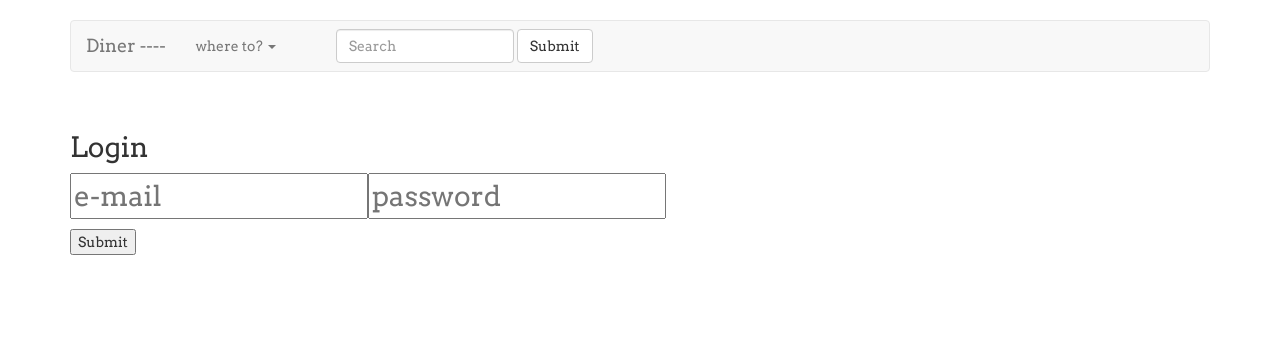
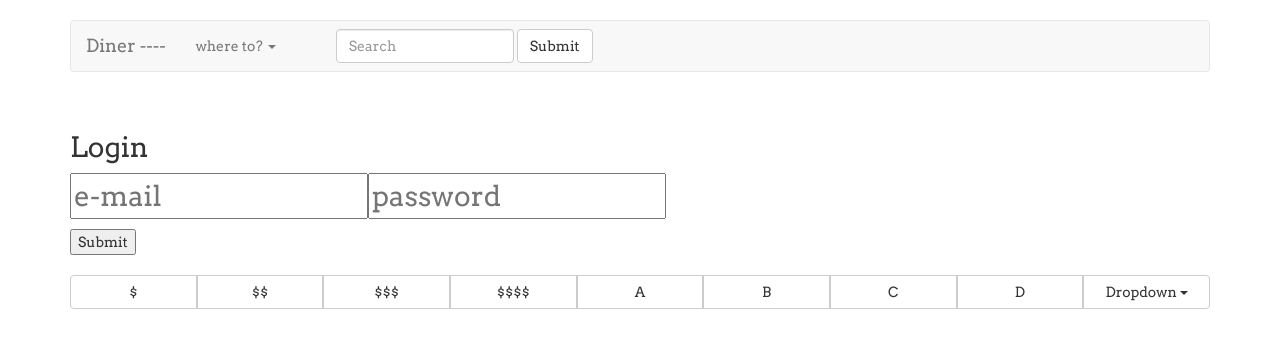
Before and after one commit to MartinCrane/dined-react, a React (Create React App) app: page / in a window 1280 px wide. Shown: the top 348 px of the page. Built offline with nearby package versions, Linux system fonts and the light colour scheme.

Commit message:
started filter

```diff
--- a/public/index.html
+++ b/public/index.html
@@ -6,8 +6,6 @@
     <!-- Latest compiled and minified CSS -->
     <link rel="stylesheet" href="https://maxcdn.bootstrapcdn.com/bootstrap/latest/css/bootstrap.min.css">
     <link href="https://fonts.googleapis.com/css?family=Arvo|Bitter" rel="stylesheet">
-
-
     <link rel="shortcut icon" href="%PUBLIC_URL%/favicon.ico">
 
     <title>React App</title>
--- a/src/App.js
+++ b/src/App.js
@@ -6,6 +6,7 @@ import { ConnectedLogin } from './components/account/Login'
 import { ConnectedSearch } from './components/search/Search'
 import { ConnectedRegister } from './components/account/Registration'
 import { ConnectedNavigation } from './components/panels/Navigation'
+import { ConnectedFilter } from './components/favorites/Filter'
 import logo from './logo.svg';
 
 import './App.css';
@@ -24,6 +25,7 @@ class App extends Component {
         </Row>
         <Row className="container">
           {this.props.login ? <ConnectedMain /> : logout}
+          <ConnectedFilter/>
         </Row>
       </Grid>
       </div>
--- /dev/null
+++ b/src/actions/restaurant.js
@@ -0,0 +1,21 @@
+export const price_function = (price) => {
+  switch (price) {
+    case price = "":
+      return "N/A"
+      break;
+    case price = 1:
+      return "$"
+      break;
+    case price = 2:
+      return "$$"
+      break;
+    case price = 3:
+      return "$$$"
+      break;
+    case price = 4:
+      return "$$$$"
+      break;
+    default:
+        return "N/A"
+  }
+}
--- a/src/components/favorites/Favorites.js
+++ b/src/components/favorites/Favorites.js
@@ -3,6 +3,7 @@ import { connect } from 'react-redux'
 import { ConnectedRestaurantThumb } from '../restaurant/RestaurantThumb'
 import { Col } from 'react-bootstrap';
 import { ButtonToolbar } from 'react-bootstrap';
+import { ConnectedFilter } from './Filter'
 
 export class Favorites extends Component {
     removeFromDisplay() {
@@ -14,11 +15,15 @@ export class Favorites extends Component {
           <Col sm={4} md={4}><ConnectedRestaurantThumb key={index}
                                                        restaurant={restaurant}
                                                        action={"Remove from Favorites"}
-                                                       removeFromDisplay = {this.removeFromDisplay}/></Col>)
+                                                       removeFromDisplay = {this.removeFromDisplay}/>
+                                                       </Col>)
 
     return(
         <div>
+          <ConnectedFilter/>
+          <div>
           {restaurantThumbList}
+          </div>
         </div>
     )
   }
--- /dev/null
+++ b/src/components/favorites/Filter.js
@@ -0,0 +1,43 @@
+import React, { Component } from 'react';
+import { connect } from 'react-redux'
+import { ConnectedRestaurantThumb } from '../restaurant/RestaurantThumb'
+import { ButtonToolbar, ButtonGroup, Button, DropdownButton, MenuItem, Col } from 'react-bootstrap';
+
+
+export class Filter extends Component {
+  constructor() {
+    super()
+    this.state = {
+    }
+  }
+
+  render(){
+    const filterInterface = <ButtonGroup justified>
+                              <Button href="#">$</Button>
+                              <Button href="#">$$</Button>
+                              <Button href="#">$$$</Button>
+                              <Button href="#">$$$$</Button>
+                              <Button href="#">A</Button>
+                              <Button href="#">B</Button>
+                              <Button href="#">C</Button>
+                              <Button href="#">D</Button>
+                              <DropdownButton title="Dropdown" id="bg-justified-dropdown">
+                                <MenuItem eventKey="1">Dropdown link</MenuItem>
+                                <MenuItem eventKey="2">Dropdown link</MenuItem>
+                              </DropdownButton>
+                            </ButtonGroup>
+    return(
+        <div>
+        {filterInterface}
+        </div>
+    )
+  }
+}
+
+const mapStateToProps = (state) =>{
+  return{
+    favorites: state.favorites.restaurants
+  }
+}
+
+export const ConnectedFilter = connect(mapStateToProps)(Filter)
--- a/src/components/restaurant/RestaurantThumb.js
+++ b/src/components/restaurant/RestaurantThumb.js
@@ -3,6 +3,7 @@ import { Button, Collapse, Well, Image } from 'react-bootstrap';
 import { bindActionCreators } from 'redux'
 import { connect } from 'react-redux'
 import { addToFavorites, removeFromFavorites } from '../../actions/favorites'
+import { price_function } from '../../actions/restaurant'
 import { updateAddFavoritesServer, updateDeleteFavoritesServer } from '../../actions/favorites'
 
 
@@ -17,7 +18,6 @@ export class RestaurantThumb extends Component {
   }
 
   handleClick(event) {
-
     if (this.props.action === "Add to Favorites") {
       updateAddFavoritesServer(this.props.restaurant)
       this.props.addToFavorites(this.props.restaurant)
@@ -28,32 +28,10 @@ export class RestaurantThumb extends Component {
     this.props.removeFromDisplay(this.props.restaurant.yelp_id)
   }
 
-  price_function(price){
-    switch (price) {
-      case price = "":
-        return "N/A"
-        break;
-      case price = 1:
-        return "$"
-        break;
-      case price = 2:
-        return "$$"
-        break;
-      case price = 3:
-        return "$$$"
-        break;
-      case price = 4:
-        return "$$$$"
-        break;
-      default:
-          return "N/A"
-    }
-  }
-
   render(){
     let title = <div>
                   <h1>{this.props.restaurant.name}</h1>
-                  <h1>Price Range: {this.price_function(this.props.restaurant.price)}</h1>
+                  <h1>Price Range: {price_function(this.props.restaurant.price)}</h1>
                   <h1>{this.props.restaurant.address} </h1>
                   <h1>Rating: {this.props.restaurant.rating}</h1>
                 </div>
@@ -72,11 +50,12 @@ export class RestaurantThumb extends Component {
                         </div>
                       </Collapse>
                   </div>
+    let action = <Button bsStyle="primary" bsSize="xsmall" onClick={this.handleClick}>{this.props.action}</Button>
 
     return(
       <div className="restaurantThumb" >
           {title}
-          <Button bsStyle="primary" bsSize="xsmall" onClick={this.handleClick}>{this.props.action}</Button>
+          {action}
           {details}
       </div>
     )
```
Also changed, not shown: package.json (+3 -4 lines).
